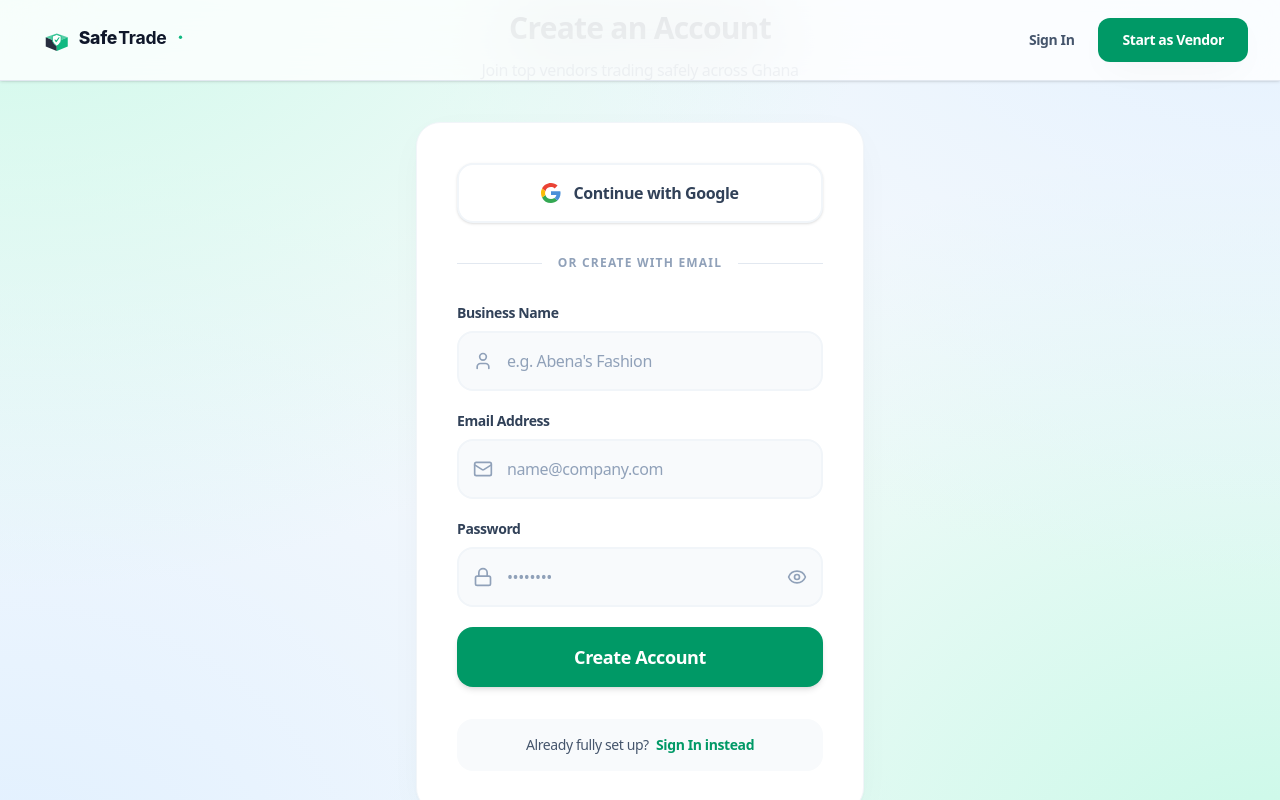
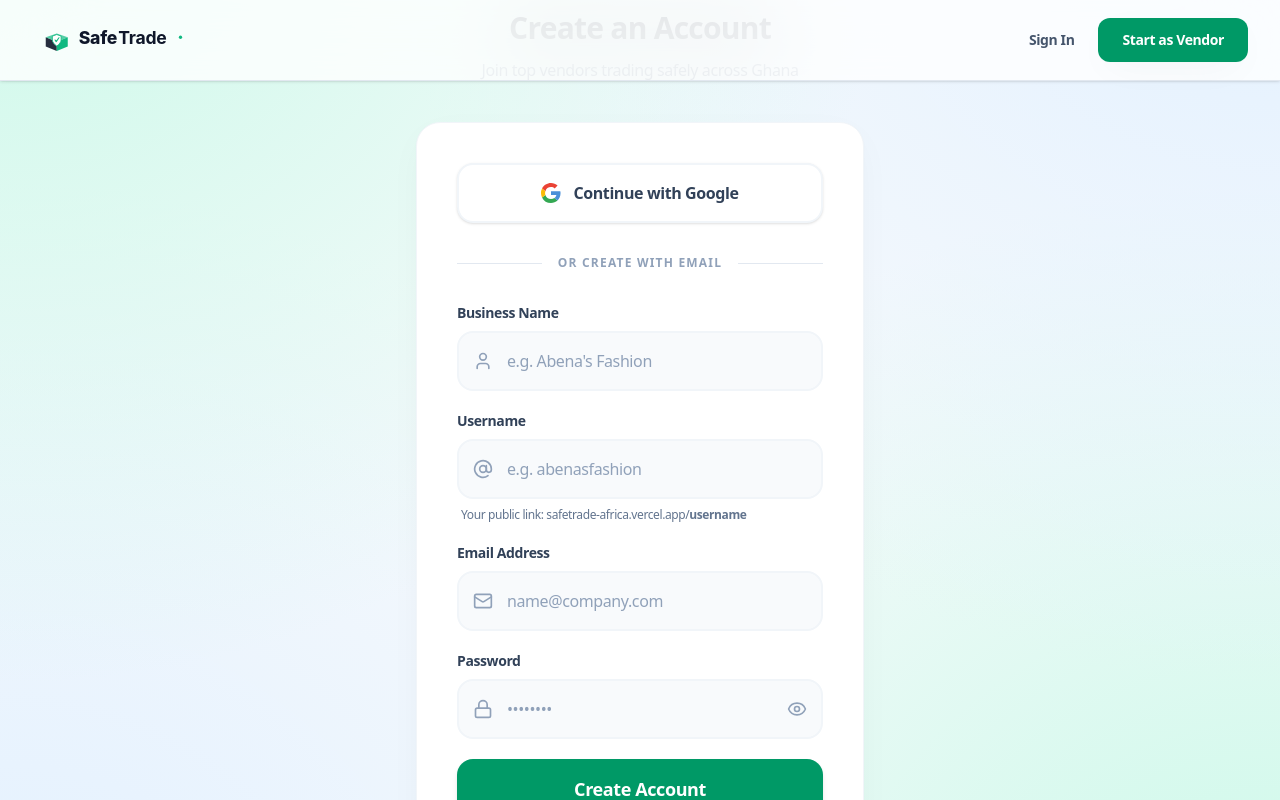
Before and after one commit to joelanarba/SafeTrade, a Next.js app: page /login in a window 1280 px wide. Both pictures are taken after a click on the button "Register now". Shown: the part 238-1038 px from the top of the page. Built offline with nearby package versions, Linux system fonts and the light colour scheme; no server answers; what @web3modal/ethers would draw is missing.

Commit message:
fix: enforce explicitly setting username on onboarding and standardize profile URLs to safetrade-africa domain

```diff
--- /dev/null
+++ b/scripts/backfill-usernames.js
@@ -0,0 +1,62 @@
+const { initializeApp, cert } = require('firebase-admin/app');
+const { getFirestore } = require('firebase-admin/firestore');
+const serviceAccount = require('../service-account-key.json'); // assuming it's available
+
+if (!serviceAccount) {
+  console.error('Service account key not found');
+  process.exit(1);
+}
+
+initializeApp({
+  credential: cert(serviceAccount)
+});
+
+const db = getFirestore();
+
+async function backfillUsernames() {
+  const vendorsSnapshot = await db.collection('vendors').get();
+  let count = 0;
+
+  for (const doc of vendorsSnapshot.docs) {
+    const data = doc.data();
+
+    // Always recalculate or assign if missing/incorrect format
+    // The requirement: "use their names and make them smaller case as default username"
+    if (data.displayName) {
+      let desiredUsername = data.displayName.toLowerCase().replace(/[^a-z0-9]/g, '');
+
+      if (desiredUsername.length < 3) {
+        desiredUsername += Math.floor(Math.random() * 10000);
+      }
+
+      // Ensure uniqueness (simple approach, assume mostly unique or handle suffix)
+      let finalUsername = desiredUsername;
+      let existingDocs = await db.collection('vendors').where('username', '==', finalUsername).get();
+      let attempt = 1;
+
+      while (!existingDocs.empty && existingDocs.docs[0].id !== doc.id) {
+        finalUsername = `${desiredUsername}${attempt}`;
+        existingDocs = await db.collection('vendors').where('username', '==', finalUsername).get();
+        attempt++;
+      }
+
+      // Update the vendor document if it doesn't have the final username
+      if (data.username !== finalUsername) {
+        await doc.ref.update({ username: finalUsername });
+        console.log(`Updated ${doc.id} (${data.displayName}) to username: ${finalUsername}`);
+        count++;
+      } else {
+        console.log(`Vendor ${doc.id} already has correct username: ${finalUsername}`);
+      }
+    } else {
+      console.log(`Skipping ${doc.id} - No displayName found`);
+    }
+  }
+
+  console.log(`Backfill complete. Updated ${count} vendors.`);
+}
+
+backfillUsernames().then(() => process.exit(0)).catch(e => {
+  console.error(e);
+  process.exit(1);
+});
--- a/src/app/[username]/page.tsx
+++ b/src/app/[username]/page.tsx
@@ -85,9 +85,7 @@ export default function UsernameProfilePage() {
     year: 'numeric',
   });
 
-  const profileUrl = typeof window !== 'undefined'
-    ? `${window.location.origin}/${vendor.username || `vendor/${vendor.id}`}`
-    : `safetrade.app/${vendor.username || `vendor/${vendor.id}`}`;
+  const profileUrl = `https://safetrade-africa.vercel.app/${vendor.username || vendor.id}`;
 
   const handleCopyProfile = async () => {
     try {
--- a/src/app/login/page.tsx
+++ b/src/app/login/page.tsx
@@ -3,7 +3,7 @@
 import { useState } from 'react';
 import { useRouter } from 'next/navigation';
 import { useAuth } from '@/context/AuthContext';
-import { Shield, Mail, Lock, User, Eye, EyeOff, Loader2 } from 'lucide-react';
+import { Shield, Mail, Lock, User, Eye, EyeOff, Loader2, AtSign } from 'lucide-react';
 import toast from 'react-hot-toast';
 
 export default function LoginPage() {
@@ -11,6 +11,7 @@ export default function LoginPage() {
   const [email, setEmail] = useState('');
   const [password, setPassword] = useState('');
   const [displayName, setDisplayName] = useState('');
+  const [username, setUsername] = useState('');
   const [showPassword, setShowPassword] = useState(false);
   const [loading, setLoading] = useState(false);
   const { loginWithEmail, signUpWithEmail, loginWithGoogle } = useAuth();
@@ -21,7 +22,12 @@ export default function LoginPage() {
     setLoading(true);
     try {
       if (mode === 'signup') {
-        await signUpWithEmail(email, password, displayName);
+        if (!username || username.length < 3) {
+          toast.error('Username must be at least 3 characters');
+          setLoading(false);
+          return;
+        }
+        await signUpWithEmail(email, password, displayName, username);
         toast.success('Account created! Welcome to SafeTrade.');
       } else {
         await loginWithEmail(email, password);
@@ -112,6 +118,24 @@ export default function LoginPage() {
               </div>
             )}
 
+            {mode === 'signup' && (
+              <div>
+                <label className="block text-sm font-bold text-slate-700 mb-2">Username</label>
+                <div className="relative">
+                  <AtSign className="absolute left-4 top-1/2 -translate-y-1/2 w-5 h-5 text-slate-400" />
+                  <input
+                    type="text"
+                    value={username}
+                    onChange={(e) => setUsername(e.target.value.toLowerCase().replace(/[^a-z0-9]/g, ''))}
+                    required
+                    placeholder="e.g. abenasfashion"
+                    className="w-full bg-slate-50 border-2 border-slate-100 rounded-2xl px-12 py-4 text-slate-900 placeholder-slate-400 focus:outline-none focus:border-emerald-500 focus:ring-4 focus:ring-emerald-500/10 transition-all font-medium"
+                  />
+                </div>
+                <p className="text-xs text-slate-500 mt-2 ml-1">Your public link: safetrade-africa.vercel.app/<b>{username || 'username'}</b></p>
+              </div>
+            )}
+
             <div>
               <label className="block text-sm font-bold text-slate-700 mb-2">Email Address</label>
               <div className="relative">
--- a/src/app/vendor/[vendorId]/page.tsx
+++ b/src/app/vendor/[vendorId]/page.tsx
@@ -37,10 +37,13 @@ export default function VendorProfilePage() {
 
   useEffect(() => {
     loadVendor();
-    if (typeof window !== 'undefined') {
-      setProfileUrl(window.location.href);
+  }, [vendorId]);
+
+  useEffect(() => {
+    if (vendor) {
+      setProfileUrl(`https://safetrade-africa.vercel.app/${vendor.username || vendor.id}`);
     }
-  }, [vendorId]);
+  }, [vendor]);
 
   async function loadVendor() {
     try {
--- a/src/context/AuthContext.tsx
+++ b/src/context/AuthContext.tsx
@@ -18,7 +18,7 @@ interface AuthContextType {
   user: User | null;
   vendor: Vendor | null;
   loading: boolean;
-  signUpWithEmail: (email: string, password: string, displayName: string) => Promise<void>;
+  signUpWithEmail: (email: string, password: string, displayName: string, username?: string) => Promise<void>;
   loginWithEmail: (email: string, password: string) => Promise<void>;
   loginWithGoogle: () => Promise<void>;
   logout: () => Promise<void>;
@@ -57,10 +57,10 @@ export function AuthProvider({ children }: { children: React.ReactNode }) {
     return unsubscribe;
   }, []);
 
-  async function signUpWithEmail(email: string, password: string, displayName: string) {
+  async function signUpWithEmail(email: string, password: string, displayName: string, username?: string) {
     const cred = await createUserWithEmailAndPassword(auth, email, password);
     await updateProfile(cred.user, { displayName });
-    await createVendor(cred.user.uid, displayName, email, '');
+    await createVendor(cred.user.uid, displayName, email, '', username);
     await loadVendor(cred.user);
   }
 
--- a/src/lib/firestore.ts
+++ b/src/lib/firestore.ts
@@ -161,15 +161,33 @@ export async function createVendor(
   vendorId: string,
   displayName: string,
   email: string,
-  photoURL: string
+  photoURL: string,
+  providedUsername?: string
 ): Promise<Vendor> {
-  // Generate a base username from displayName or use a standard prefix
-  let baseUsername = displayName
-    ? displayName.toLowerCase().replace(/[^a-z0-9]/g, '')
-    : 'vendor';
+  // Generate a base username from displayName or use provided
+  let baseUsername = providedUsername
+    ? providedUsername.toLowerCase().replace(/[^a-z0-9]/g, '')
+    : displayName
+      ? displayName.toLowerCase().replace(/[^a-z0-9]/g, '')
+      : 'vendor';
 
   if (baseUsername.length < 3) {
-    baseUsername = 'vendor' + Math.floor(Math.random() * 10000);
+    baseUsername += Math.floor(Math.random() * 10000);
+  }
+
+  // Ensure uniqueness
+  let finalUsername = baseUsername;
+  let isUnique = false;
+  let counter = 0;
+
+  while (!isUnique && counter < 10) {
+    const existing = await getVendorByUsername(finalUsername);
+    if (!existing || existing.id === vendorId) {
+      isUnique = true;
+    } else {
+      counter++;
+      finalUsername = `${baseUsername}${Math.floor(Math.random() * 1000)}`;
+    }
   }
 
   const vendor: Vendor = {
@@ -186,7 +204,7 @@ export async function createVendor(
     createdAt: new Date().toISOString(),
     verified: false,
     photoURL: photoURL || '',
-    username: baseUsername.substring(0, 20),
+    username: finalUsername.substring(0, 20),
   };
 
   await setDoc(doc(db, 'vendors', vendorId), vendor, { merge: true });
```
